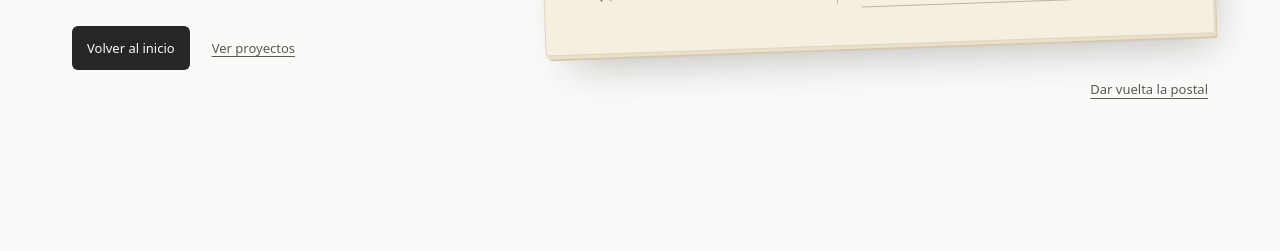
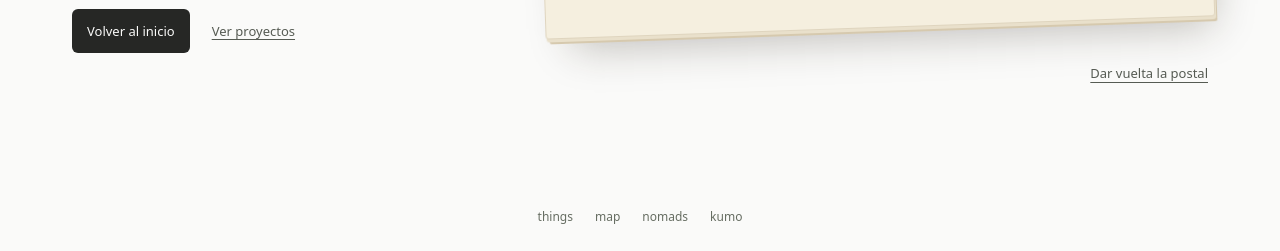
Before and after one commit to NachoEstevo/estevito, a website: page 404.html in a window 1280 px wide. Shown: the part 572-823 px from the top of the page. Before the commit the page ends 800 px from the top, so only its background shows below. Drawn offline with Linux system fonts and the light colour scheme.

Commit message:
Add personal site links to the postcard 404

```diff
--- a/404.html
+++ b/404.html
@@ -71,8 +71,14 @@
         display: none !important;
       }
       .shell {
+        display: grid;
+        grid-template-rows: auto 1fr auto;
+        min-height: 100svh;
         width: min(1136px, calc(100% - 88px));
         margin: auto;
+      }
+      main {
+        display: grid;
       }
       header {
         height: 98px;
@@ -148,6 +154,23 @@
         color: var(--paper);
         border-radius: 6px;
       }
+      .elsewhere {
+        justify-content: center;
+        gap: 0 22px;
+        margin: 0;
+        padding-bottom: 12px;
+        color: var(--muted);
+        font-size: 12px;
+      }
+      .elsewhere a {
+        display: inline-flex;
+        align-items: center;
+        min-height: 44px;
+        text-decoration: none;
+      }
+      .elsewhere a:hover {
+        color: var(--accent);
+      }
       .project-link {
         color: var(--body);
         display: inline-flex;
@@ -190,7 +213,6 @@
         font-display: swap;
       }
       .postal {
-        min-height: calc(100svh - 98px);
         display: grid;
         grid-template-columns: minmax(0, 0.78fr) minmax(0, 1.22fr);
         gap: 38px;
@@ -393,7 +415,6 @@
           align-items: stretch;
           justify-content: center;
           gap: 37px;
-          min-height: 0;
           padding: 42px 0 36px;
         }
         .postal h1 {
@@ -526,6 +547,18 @@
           </figure>
         </article>
       </main>
+      <footer>
+        <nav
+          class="elsewhere"
+          aria-label="Otros sitios"
+          data-label-en="Other sites"
+        >
+          <a href="https://things.nachoestevo.com/">things</a>
+          <a href="https://map.nachoestevo.com/">map</a>
+          <a href="https://nomadasjapon.com/">nomads</a>
+          <a href="https://kumo-no-niwa.vercel.app/">kumo</a>
+        </nav>
+      </footer>
     </div>
     <script>
       (() => {
```
